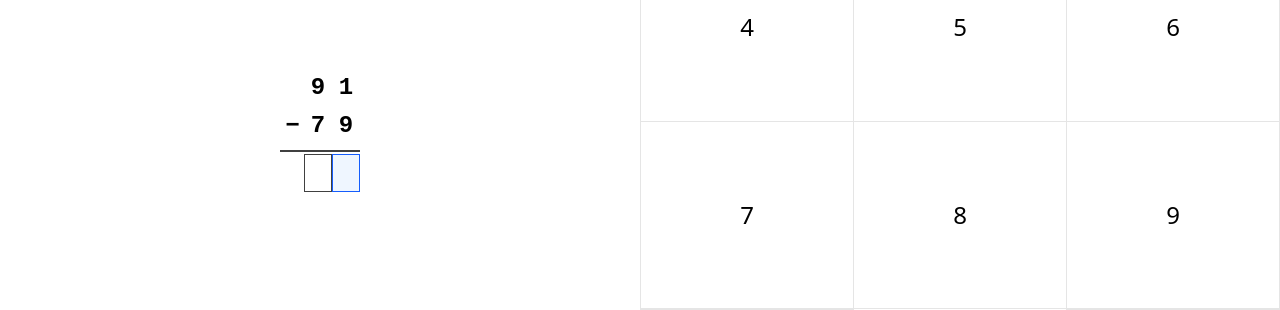
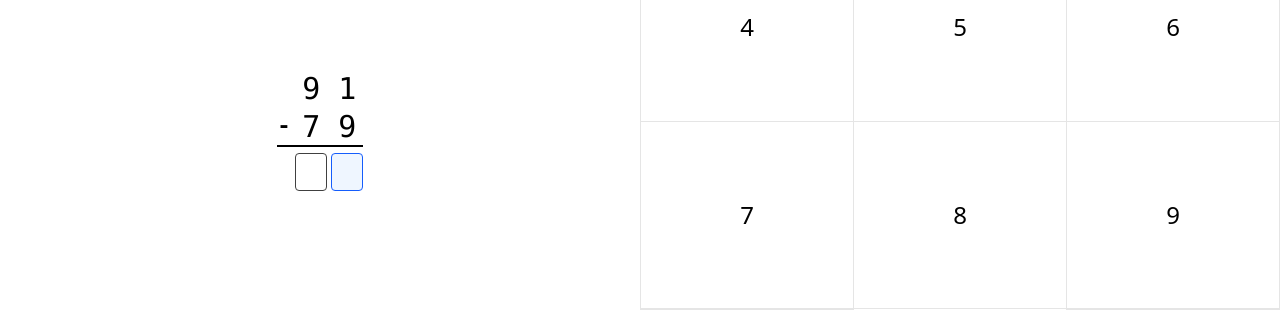
Before and after one commit to antoniogenaro/repasando-clases, an Angular app: page /resta in a window 1280 px wide. Shown: the part 255-565 px from the top of the page. Built offline with nearby package versions, Linux system fonts and the light colour scheme.

Commit message:
feat: improve operation number styles

```diff
--- a/src/app/pages/subtraction/subtraction.css
+++ b/src/app/pages/subtraction/subtraction.css
@@ -2,10 +2,7 @@
 
 @layer components {
   .digit-btn {
-    @apply px-0 bg-white border border-neutral-700;
-    &:focus {
-      @apply outline-2 outline-blue-600 outline-offset-2;
-    }
+    @apply px-0 bg-white border border-neutral-700 rounded cursor-pointer;
     &.selected {
       @apply bg-blue-50 border-blue-600;
     }
--- a/src/app/pages/subtraction/subtraction.html
+++ b/src/app/pages/subtraction/subtraction.html
@@ -12,31 +12,28 @@
       <div class="flex flex-1 justify-center items-center">
         <div class="flex-col items-end gap-0.5 flex">
           <!-- first number -->
-          <div style="font-family: monospace; font-size: 1.5rem; font-weight: 600">
+          <div class="flex gap-1 font-mono text-3xl font-medium">
             @for (digit of getDigits(a()); track $index) {
-              <span class="inline-block w-7 text-center">{{ digit }}</span>
+              <span class="inline-block w-8 text-center">{{ digit }}</span>
             }
           </div>
 
           <!-- "-" & second number -->
-          <div class="flex gap-1 items-center">
-            <span style="font-family: monospace; font-size: 1.5rem; font-weight: 600">−</span>
-            <div style="font-family: monospace; font-size: 1.5rem; font-weight: 600">
+          <div class="flex gap-1 items-center border-b-2 border-black">
+            <span style="font-family: monospace; font-size: 1.5rem; font-weight: 600">-</span>
+            <div class="flex gap-1 font-mono text-3xl font-medium">
               @for (digit of getDigits(b()); track $index) {
-                <span class="inline-block w-7 text-center">{{ digit }}</span>
+                <span class="inline-block w-8 text-center">{{ digit }}</span>
               }
             </div>
           </div>
 
-          <!-- separator -->
-          <div class="border-t-2 border-neutral-700 mt-1 w-fit min-w-20"></div>
-
           <!-- response -->
-          <div class="font-mono flex" role="group" aria-label="Respuesta">
+          <div class="mt-1 font-mono flex gap-1" role="group" aria-label="Respuesta">
             @for (d of userDigits(); track $index) {
               <button
                 type="button"
-                class="digit-btn w-7 h-9.5 text-xl text-center"
+                class="digit-btn w-8 h-9.5 text-3xl text-center font-medium"
                 (click)="selectDigit($index)"
                 [attr.aria-pressed]="selectedIndex() === $index"
                 [class.selected]="selectedIndex() === $index"
```
